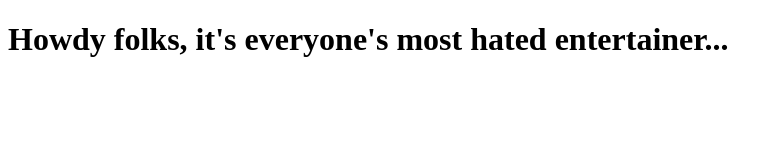
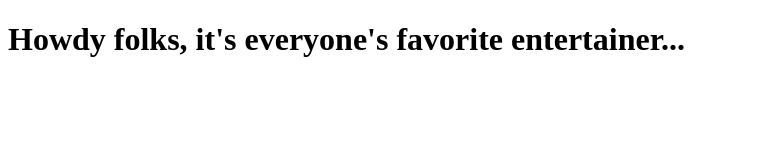
Before and after one commit to LeDukeOfMichigan/hello_html, a plain HTML site: page index.html in a window 1280 px wide. Shown: the whole page, without its empty margins (0-782 px from the left). Drawn offline with Linux system fonts and the light colour scheme.

Commit message:
Fix adjective

```diff
--- a/index.html
+++ b/index.html
@@ -7,7 +7,7 @@
     <title>Document</title>
   </head>
   <body>
-    <h1>Howdy folks, it's everyone's most hated entertainer...</h1>
+    <h1>Howdy folks, it's everyone's favorite entertainer...</h1>
     <img src="" alt="">
   </body>
 </html>
```
